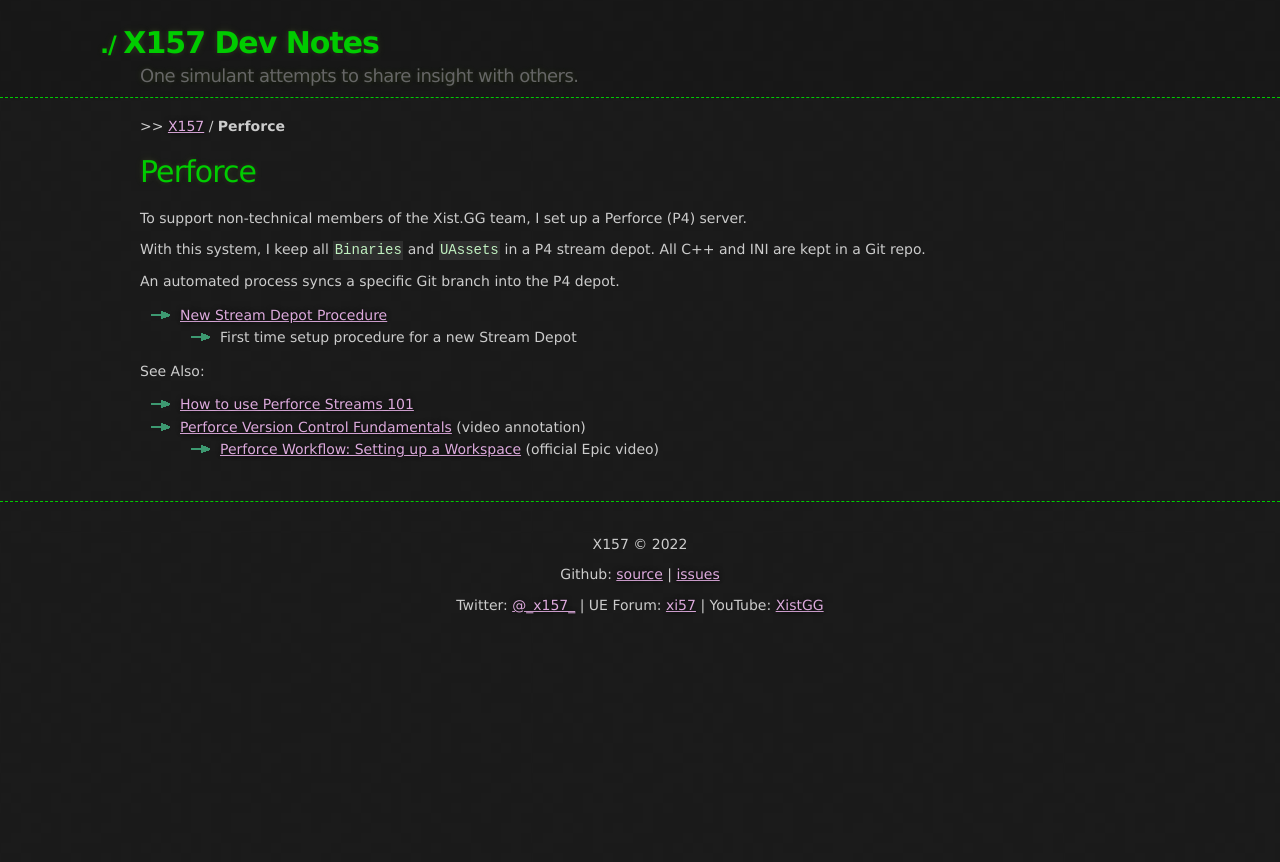
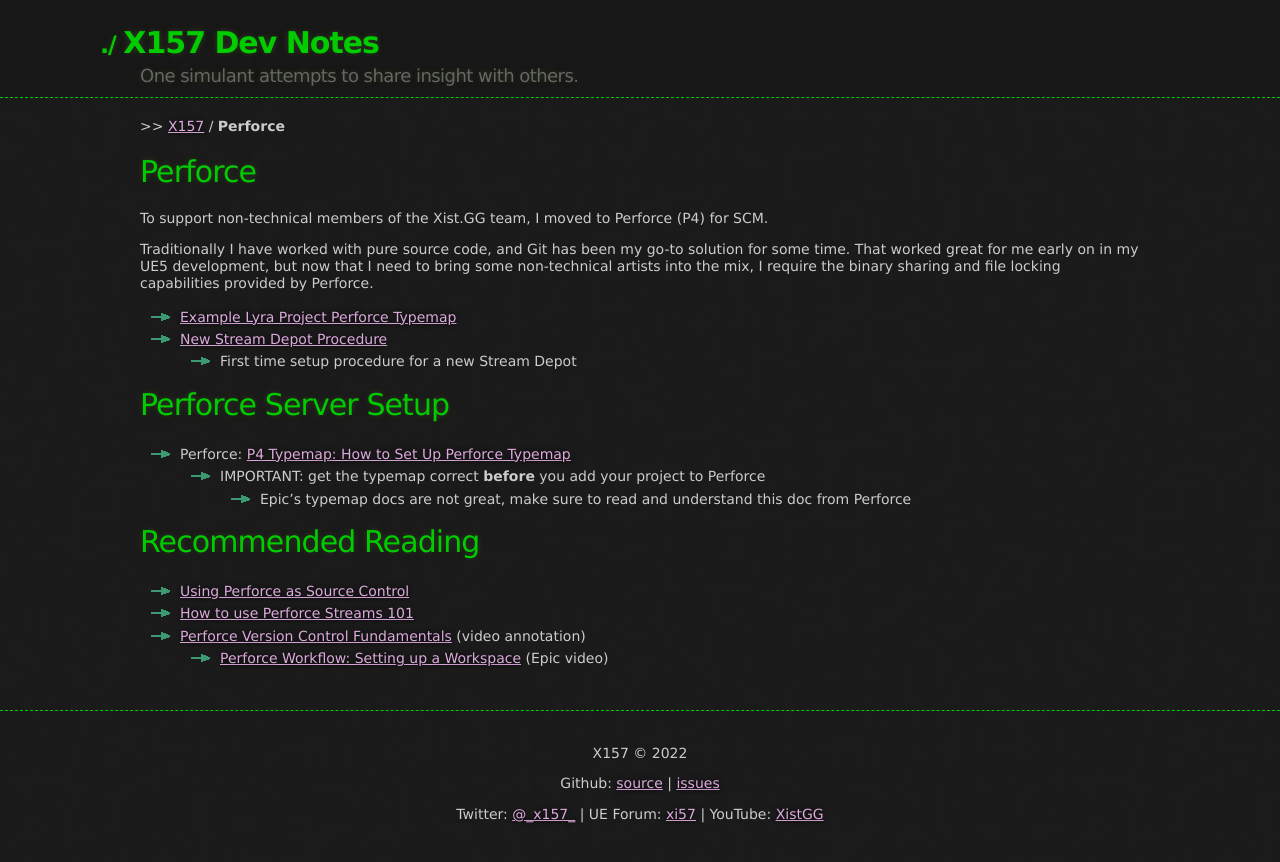
Before and after one commit to x157/x157.github.io, a Jekyll site: the page built from Perforce/index.md, in a window 1280 px wide. Shown: the top 862 px of the page. Built offline with Jekyll 4.4.1, drawn with Linux system fonts in a browser that asks for light colours.

```diff
--- a/Perforce/index.md
+++ b/Perforce/index.md
@@ -6,19 +6,28 @@
 
 # Perforce
 
-To support non-technical members of the Xist.GG team, I set up a Perforce (P4) server.
+To support non-technical members of the Xist.GG team, I moved to Perforce (P4) for SCM.
 
-With this system, I keep all `Binaries` and `UAssets` in a P4 stream depot.
-All C++ and INI are kept in a Git repo.
+Traditionally I have worked with pure source code, and Git has been
+my go-to solution for some time.  That worked great for me early on in my UE5 development,
+but now that I need to bring some non-technical artists into the mix,
+I require the binary sharing and file locking capabilities provided by Perforce.
 
-An automated process syncs a specific Git branch into the P4 depot.
+- [Example Lyra Project Perforce Typemap](./Typemap)
+- [New Stream Depot Procedure](./New-Stream-Depot-Procedure)
+  - First time setup procedure for a new Stream Depot
 
 
-  - [New Stream Depot Procedure](./New-Stream-Depot-Procedure)
-    - First time setup procedure for a new Stream Depot
+# Perforce Server Setup
 
-See Also:
+- Perforce: [P4 Typemap: How to Set Up Perforce Typemap](https://www.perforce.com/blog/vcs/perforce-p4-typemap)
+  - IMPORTANT: get the typemap correct **before** you add your project to Perforce
+    - Epic's typemap docs are not great, make sure to read and understand this doc from Perforce
 
-  - [How to use Perforce Streams 101](https://www.perforce.com/blog/vcs/how-use-perforce-streams-101)
-  - [Perforce Version Control Fundamentals](./Annotations/Inside-Unreal/EpicGames-Version-Control-Fundamentals) (video annotation)
-    - [Perforce Workflow: Setting up a Workspace](https://youtu.be/JxXydvG4mlI?t=1898) (official Epic video)
+
+# Recommended Reading
+
+- [Using Perforce as Source Control](https://docs.unrealengine.com/5.1/en-US/using-perforce-as-source-control-for-unreal-engine/)
+- [How to use Perforce Streams 101](https://www.perforce.com/blog/vcs/how-use-perforce-streams-101)
+- [Perforce Version Control Fundamentals](./Annotations/Inside-Unreal/EpicGames-Version-Control-Fundamentals) (video annotation)
+  - [Perforce Workflow: Setting up a Workspace](https://youtu.be/JxXydvG4mlI?t=1898) (Epic video)
```
Also changed, not shown: Perforce/New-Stream-Depot-Procedure.md (+88 -60 lines).
